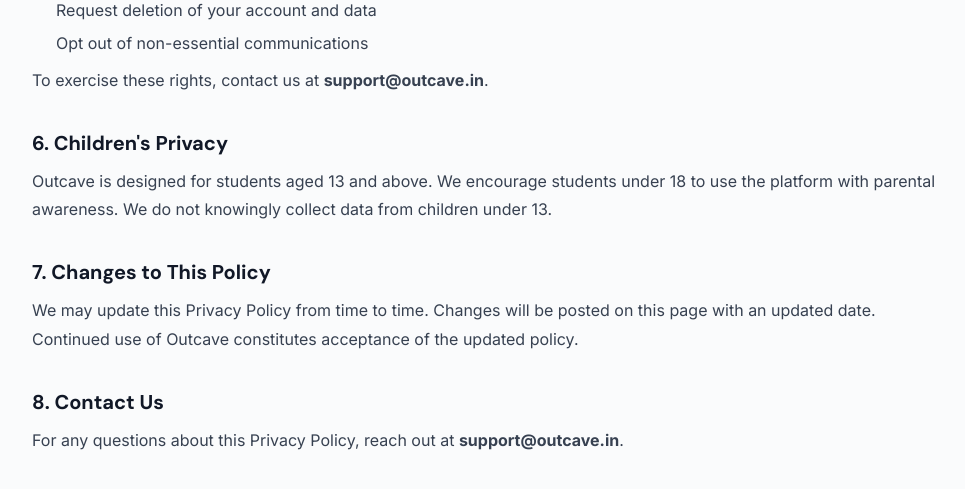
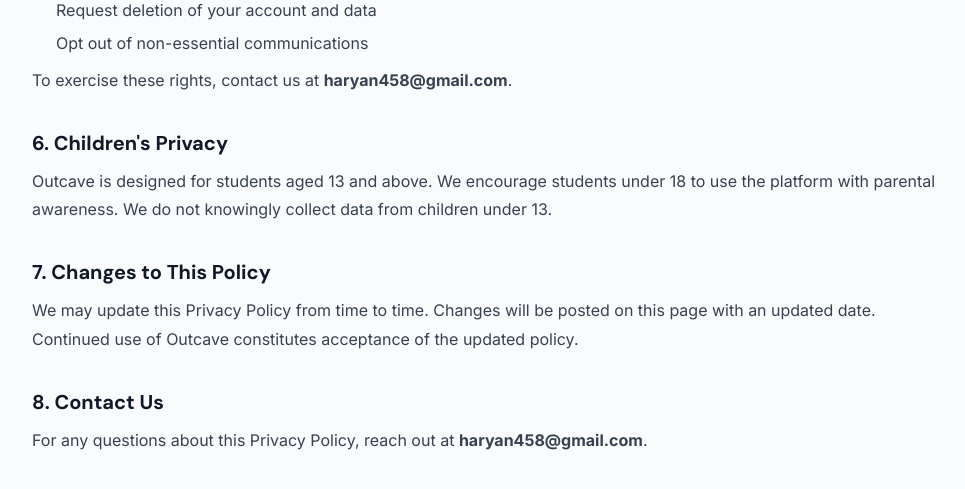
Before and after one commit to aryan7081/Direction, a Next.js app in the folder frontend/: page /privacy in a window 1280 px wide. Shown: the part 1285-1774 px from the top of the page, without its empty margins (152-1117 px from the left). Built offline with nearby package versions, Linux system fonts and the light colour scheme; no server answers.

Commit message:
support maiil

```diff
--- a/frontend/src/app/privacy/page.tsx
+++ b/frontend/src/app/privacy/page.tsx
@@ -67,7 +67,7 @@
               <li>Request deletion of your account and data</li>
               <li>Opt out of non-essential communications</li>
             </Ul>
-            <P>To exercise these rights, contact us at <strong>support@outcave.in</strong>.</P>
+            <P>To exercise these rights, contact us at <strong>haryan458@gmail.com</strong>.</P>
           </Section>
 
           <Section title="6. Children's Privacy">
@@ -87,7 +87,7 @@
           <Section title="8. Contact Us">
             <P>
               For any questions about this Privacy Policy, reach out at{' '}
-              <strong>support@outcave.in</strong>.
+              <strong>haryan458@gmail.com</strong>.
             </P>
           </Section>
         </Box>
--- a/frontend/src/features/career-report/ReportTeaserPage.tsx
+++ b/frontend/src/features/career-report/ReportTeaserPage.tsx
@@ -306,7 +306,7 @@
               router.push(`/report?session=${sessionId}`);
             }
           } catch {
-            showError('Payment verification failed. Please contact support@outcave.in');
+            showError('Payment verification failed. Please contact haryan458@gmail.com');
           }
         },
         modal: { ondismiss: () => setPaying(false) },
```
